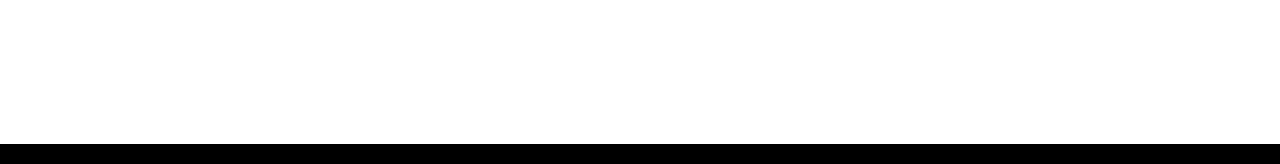
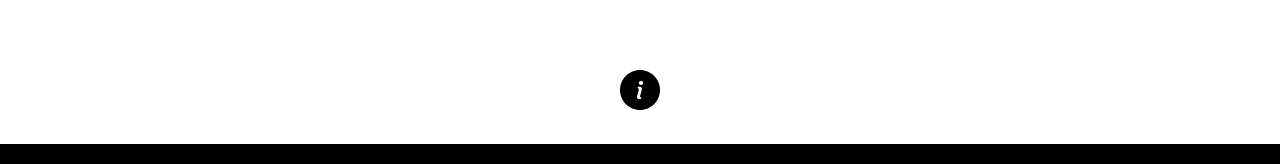
Before and after one commit to MariaLuciaR/the-pen, a plain HTML site: page index.html in a window 1280 px wide. Shown: the part 656-820 px from the top of the page. Drawn offline with Linux system fonts and the light colour scheme.

Commit message:
add footer

```diff
--- a/index.html
+++ b/index.html
@@ -13,5 +13,11 @@
 	<section class="white"></section>
 	<section class="black"></section>
 	<section class="green"></section>
+
+	<footer>
+		<a href="https://en.wikipedia.org/wiki/The_pen_is_mightier_than_the_sword">
+			<img src="./assets/info.svg" alt="link to wikipedia">
+		</a>
+	</footer>
 </body>
 </html>
--- a/style.css
+++ b/style.css
@@ -1,6 +1,7 @@
 body {
 	margin: 0;
 }
+
 
 section {
 	height: 100vh;
@@ -41,3 +42,11 @@ section:nth-child(5) {
 .green {
 	background-color: #00f10a;
 }
+
+footer {
+	position: fixed;
+	width: 100%;
+	bottom: 30px;
+	left: 0;
+	text-align: center;
+}
```
